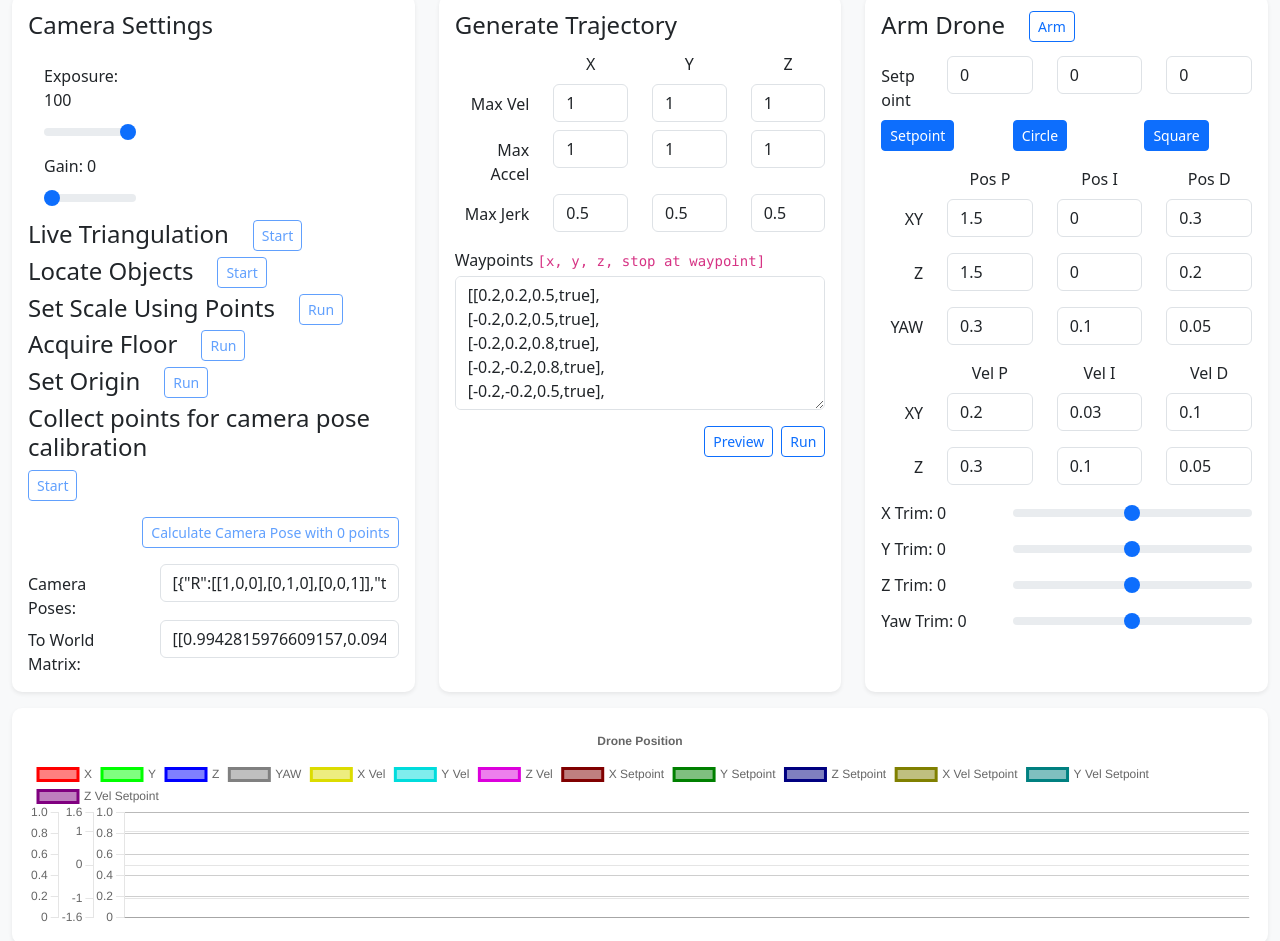
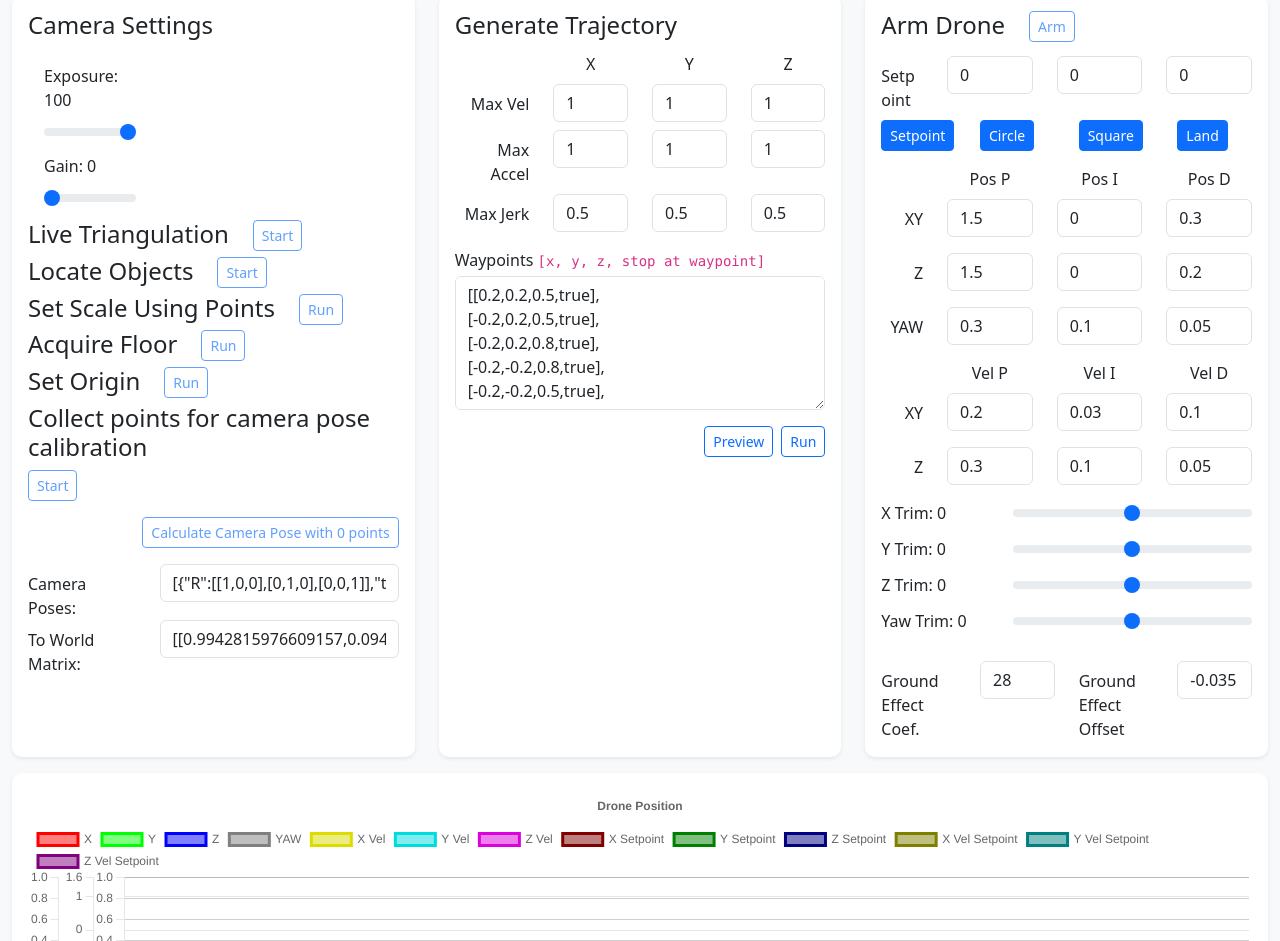
Before and after one commit to jyjblrd/Low-Cost-Mocap, a React (Vite) app in the folder new_app/vite-project/: page / in a window 1280 px wide. Shown: the part 500-1441 px from the top of the page. Built offline with nearby package versions, Linux system fonts and the light colour scheme; no server answers; what node-pid-controller would draw is missing.

Commit message:
landing and ground effect compensation

```diff
--- a/new_app/vite-project/src/App.tsx
+++ b/new_app/vite-project/src/App.tsx
@@ -17,6 +17,7 @@ import Chart from './components/chart';
 import TrajectoryPlanningSetpoints from './components/trajectoryPlanningSetpoints';
 
 const TRAJECTORY_PLANNING_TIMESTEP = 0.05
+const LAND_Z_HEIGHT = 0.075
 
 export default function App() {
   const [cameraStreamRunning, setCameraStreamRunning] = useState(false);
@@ -41,7 +42,7 @@ export default function App() {
   const [toWorldCoordsMatrix, setToWorldCoordsMatrix] = useState<number[][]>([[0.9942815976609157,0.09494275516065914,-0.04888739914702052,0.10354468348466771],[-0.09494275516065914,0.5763365749707473,-0.811678523550729,1.6222294500288148],[0.04888739914702051,-0.8116785235507289,-0.5820549773098316,1.127134479418465],[0,0,0,1]])
 
   const [droneArmed, setDroneArmed] = useState(false)
-  const [dronePID, setDronePID] = useState(["1.5","0","0.3","1.5","0","0.2","0.3","0.1","0.05","0.2","0.03","0.1","0.3","0.1","0.05"])
+  const [dronePID, setDronePID] = useState(["1.5","0","0.3","1.5","0","0.2","0.3","0.1","0.05","0.2","0.03","0.1","0.3","0.1","0.05","28","-0.035"])
   const [droneSetpoint, setDroneSetpoint] = useState(["0","0","0"])
   const [droneSetpointWithMotion, setDroneSetpointWithMotion] = useState([0,0,0])
   const [droneTrim, setDroneTrim] = useState(["0","0","0","0"])
@@ -81,8 +82,8 @@ export default function App() {
   }, [capturedPointsForPose])
 
   useEffect(() => {
-    socket.emit("arm-drone", { droneArmed })
     let count = 0
+    socket.emit("arm-drone", { droneArmed, count })
     const pingInterval = setInterval(() => {
       count += 1
       socket.emit("arm-drone", { droneArmed, count })
@@ -249,7 +250,7 @@ export default function App() {
 
   const wait = async (ms: number) => new Promise(r=>setTimeout(r,ms))
 
-  const moveToPos = async (pos: number[]) => {
+  const moveToPos = async (pos: number[], land: boolean = false, landThreshold: number = 0) => {
     console.log(filteredObjects.current[filteredObjects.current.length-1])
     const waypoints = [
       filteredObjects.current[filteredObjects.current.length-1]["pos"].concat([true]),
@@ -263,10 +264,15 @@ export default function App() {
       TRAJECTORY_PLANNING_TIMESTEP
     )
 
-    for await (const setpoint of setpoints) {
+    for await (const [i, setpoint] of setpoints.entries()) {
       setpoint.map(x => x.toFixed(3))
       socket.emit("set-drone-setpoint", { "droneSetpoint": setpoint })
       setDroneSetpointWithMotion(setpoint)
+
+      // if (land && i > 0.75*setpoints.length && filteredObjects.current[filteredObjects.current.length-1]["vel"][2] >= -0.2) {
+      //   setDroneArmed(false)
+      // }
+
       await wait(TRAJECTORY_PLANNING_TIMESTEP*1000)
     }
   }
@@ -686,6 +692,7 @@ export default function App() {
                 <Button
                   size='sm'
                   variant={droneArmed ? "outline-danger" : "outline-primary"}
+                  disabled={!isTriangulatingPoints}
                   onClick={() => {
                     setDroneArmed(!droneArmed);
                   }
@@ -757,6 +764,18 @@ export default function App() {
                   }
                 }>
                   Square
+                </Button>
+              </Col>
+              <Col>
+                <Button
+                  size='sm'
+                  onClick={async () => {
+                    await moveToPos([0,0,LAND_Z_HEIGHT], true, LAND_Z_HEIGHT+0.1)
+                    setDroneArmed(false)
+                    setMotionPreset("setpoint")
+                  }
+                }>
+                  Land
                 </Button>
               </Col>
             </Row>
@@ -1009,6 +1028,34 @@ export default function App() {
                 </Row>
               </Col>
             </Row>
+            <Row className='pt-3'>
+              <Col className='pt-2'>
+                Ground Effect Coef.
+              </Col>
+              <Col>
+                <Form.Control
+                  value={dronePID[15]}
+                  onChange={(event) => {
+                      let newDronePID = dronePID.slice()
+                      newDronePID[15] = event.target.value
+                      setDronePID(newDronePID)
+                  }}
+                />
+              </Col>
+              <Col className='pt-2'>
+                Ground Effect Offset
+              </Col>
+              <Col>
+                <Form.Control
+                  value={dronePID[16]}
+                  onChange={(event) => {
+                      let newDronePID = dronePID.slice()
+                      newDronePID[16] = event.target.value
+                      setDronePID(newDronePID)
+                  }}
+                />
+              </Col>
+            </Row>
           </Card>
         </Col>
       </Row>
```
Also changed, not shown: 1 other file (tests, documents, lock files or other folders).
